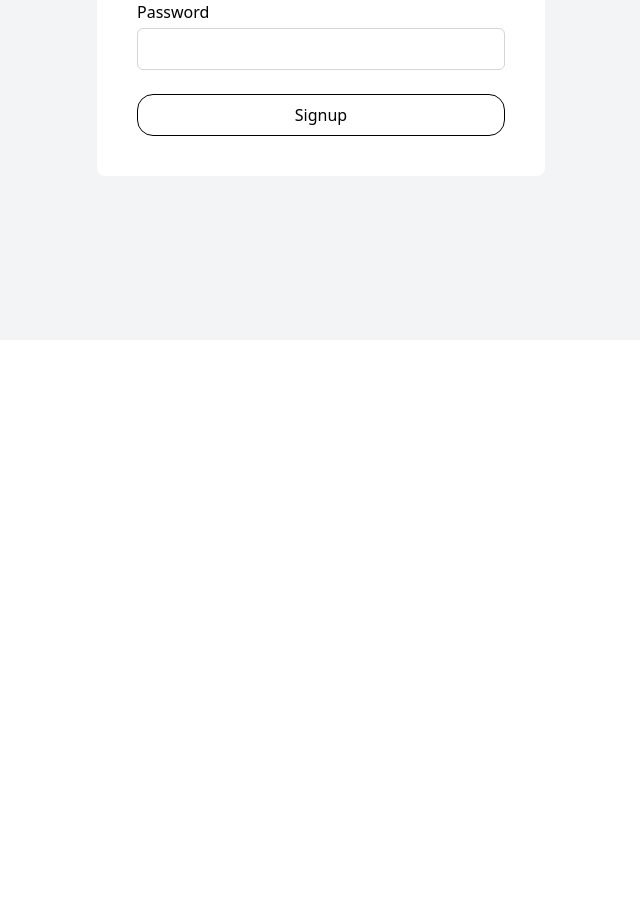
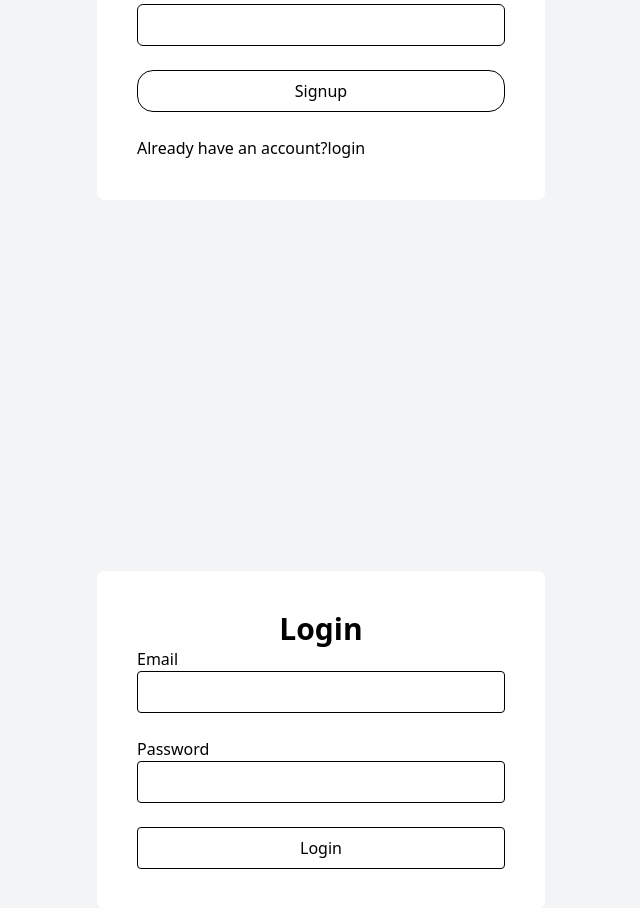
Before and after one commit to MuhammadDilshad532/ecommerce-redux-api-practice, a React (Vite) app: page / in a window 1280 px wide. Shown: the part 460-1368 px from the top of the page, without its empty margins (319-959 px from the left). Before the commit the page ends 800 px from the top, so only its background shows below. Built offline with nearby package versions, Linux system fonts and the light colour scheme; no server answers.

Commit message:
create login

```diff
--- a/src/App.jsx
+++ b/src/App.jsx
@@ -1,4 +1,5 @@
 import './App.css'
+import Login from './Components/Auth/Login'
 import SignUp from './Components/Auth/SignUp'
 
 function App() {
@@ -7,6 +8,7 @@ function App() {
   return (
     <div className=''>
      <SignUp />
+     <Login />
     </div>
   )
 }
--- /dev/null
+++ b/src/Components/Auth/Login.jsx
@@ -0,0 +1,89 @@
+import React, { useState } from 'react';
+import { useDispatch } from 'react-redux';
+import { setAuthData } from '../../Store/Auth/Slice';
+import AuthApi from '../../Api/Auth/Auth';
+
+const Login = () => {
+  const dispatch = useDispatch();
+
+  const [formData, setFormData] = useState({
+    email: "",
+    password: "",
+  });
+
+  const [loading, setLoading] = useState(false);
+  const [error, setError] = useState("");
+
+  const handleChange = (e) => {
+    setFormData({
+      ...formData,
+      [e.target.name]: e.target.value,
+    });
+  };
+
+  const handleSubmit = async (e) => {
+    e.preventDefault();
+    setLoading(true);
+    setError("");
+
+    try {
+      const res = await AuthApi.login({
+        email: formData.email,
+        password: formData.password,
+      });
+
+      if (res.data.token) {
+        localStorage.setItem("token", res.data.token);
+      }
+
+      dispatch(setAuthData(res.data.user));
+      alert("Login successful");
+    } catch (err) {
+      setError(err.response?.data?.message || "Login failed");
+    } finally {
+      setLoading(false);
+    }
+  };
+
+  return (
+    <div className="min-h-screen flex items-center justify-center bg-gray-100">
+      <div className="max-w-md w-full bg-white p-10 rounded-lg">
+        <h1 className="text-center text-3xl font-bold">Login</h1>
+
+        {error && <p className="text-red-500">{error}</p>}
+
+        <form onSubmit={handleSubmit} className="space-y-6">
+          <div>
+            <label>Email</label>
+            <input
+              type="email"
+              name="email"
+              value={formData.email}
+              onChange={handleChange}
+              required
+              className="w-full px-3 py-2 border rounded"
+            />
+          </div>
+
+          <div>
+            <label>Password</label>
+            <input
+              type="password"
+              name="password"
+              value={formData.password}
+              onChange={handleChange}
+              required
+              className="w-full px-3 py-2 border rounded"
+            />
+          </div>
+
+          <button disabled={loading} className="w-full py-2 border rounded">
+            {loading ? "Logging in..." : "Login"}
+          </button>
+        </form>
+      </div>
+    </div>
+  );
+};
+
+export default Login;
--- a/src/Components/Auth/SignUp.jsx
+++ b/src/Components/Auth/SignUp.jsx
@@ -1,4 +1,4 @@
-import React, { useState } from "react";
+import { useState } from "react";
 import { useDispatch } from "react-redux";
 import AuthApi from "../../Api/Auth/Auth";
 import { setAuthData } from "../../Store/Auth/Slice";
@@ -64,7 +64,7 @@ const SignUp = () => {
                             value={formData.name}
                             onChange={handleChange}
                             required
-                            className="mt-1  w-full px-3 py-2 border border-gray-300 rounded-md  focus:outline-none "
+                            className="mt-1  w-full px-3 py-2 border  rounded-md  focus:outline-none "
                         />
                     </div>
 
@@ -76,7 +76,7 @@ const SignUp = () => {
                             value={formData.email}
                             onChange={handleChange}
                             required
-                            className="mt-1  w-full px-3 py-2 border border-gray-300 rounded-md  focus:outline-none "
+                            className="mt-1  w-full px-3 py-2 border rounded-md  focus:outline-none "
                         />
                     </div>
 
@@ -88,13 +88,17 @@ const SignUp = () => {
                             value={formData.password}
                             onChange={handleChange}
                             required
-                            className="mt-1  w-full px-3 py-2 border border-gray-300 rounded-md  focus:outline-none "
+                            className="mt-1  w-full px-3 py-2 border  rounded-md  focus:outline-none "
                         />
                     </div>
 
                     <button type="submit" className="w-full py-2 px-4 border rounded-2xl">
                         Signup
                     </button>
+                    <div>
+                        <span>Already have an account?</span>
+                        <span>login</span>
+                    </div>
                 </form>
             </div>
         </div>
```
